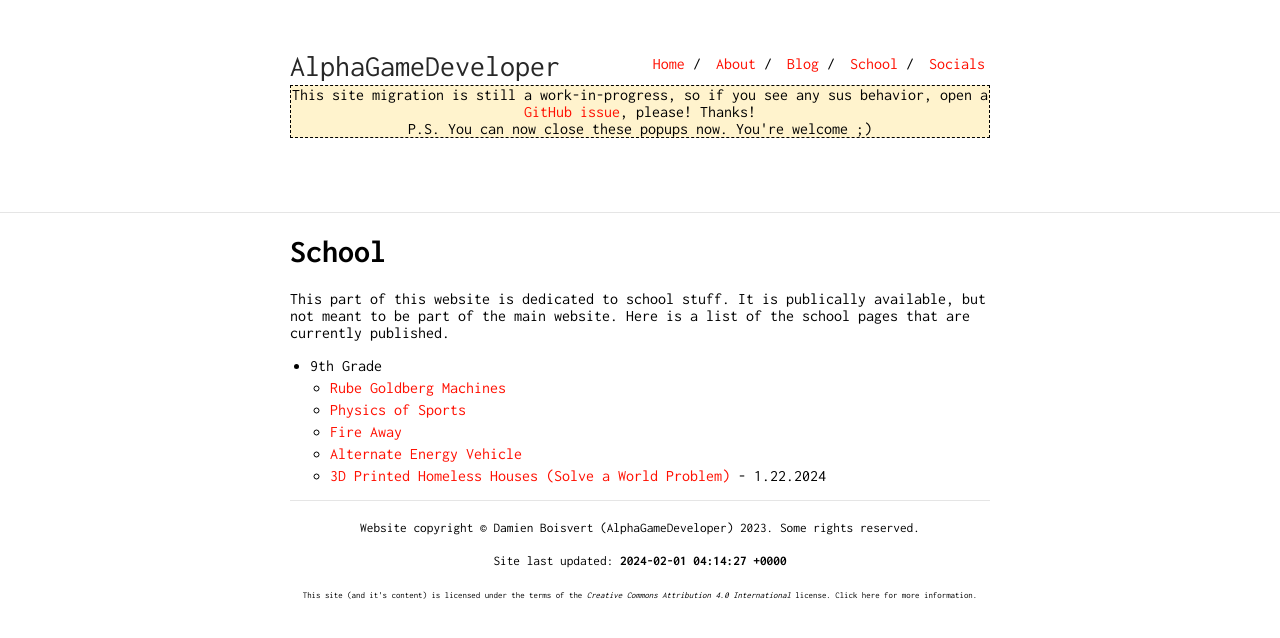
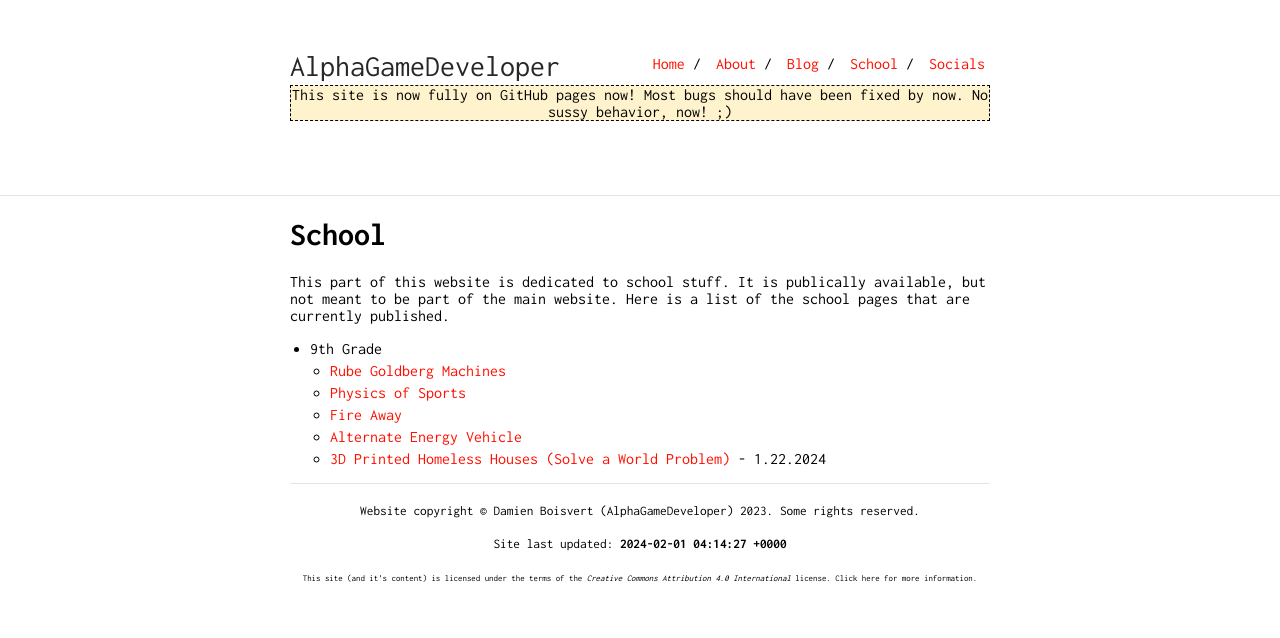
Before and after one commit to AlphaGameDeveloper/AlphaGame.dev, a Jekyll site: the page built from pages/school.md, in a window 1280 px wide. Shown: the top 638 px of the page. Built offline with Jekyll 4.4.1, drawn with Linux system fonts in a browser that asks for light colours.

Commit message:
Changed the site message - Site is fully on GH pages

```diff
--- a/_data/message.yml
+++ b/_data/message.yml
@@ -1,3 +1,3 @@
 enabled: true
 type: "warn" # allow: info,warn
-message: "This site migration is still a work-in-progress, so if you see any sus behavior, open a <a href=\"https://github.com/AlphaGameDeveloper/AlphaGameDeveloper.github.io/issues\">GitHub issue</a>, please!  Thanks!<br>P.S. You can now close these popups now.  You're welcome ;)"
+message: "This site is now fully on GitHub pages now!  Most bugs should have been fixed by now.  No sussy behavior, now! ;)"
```
